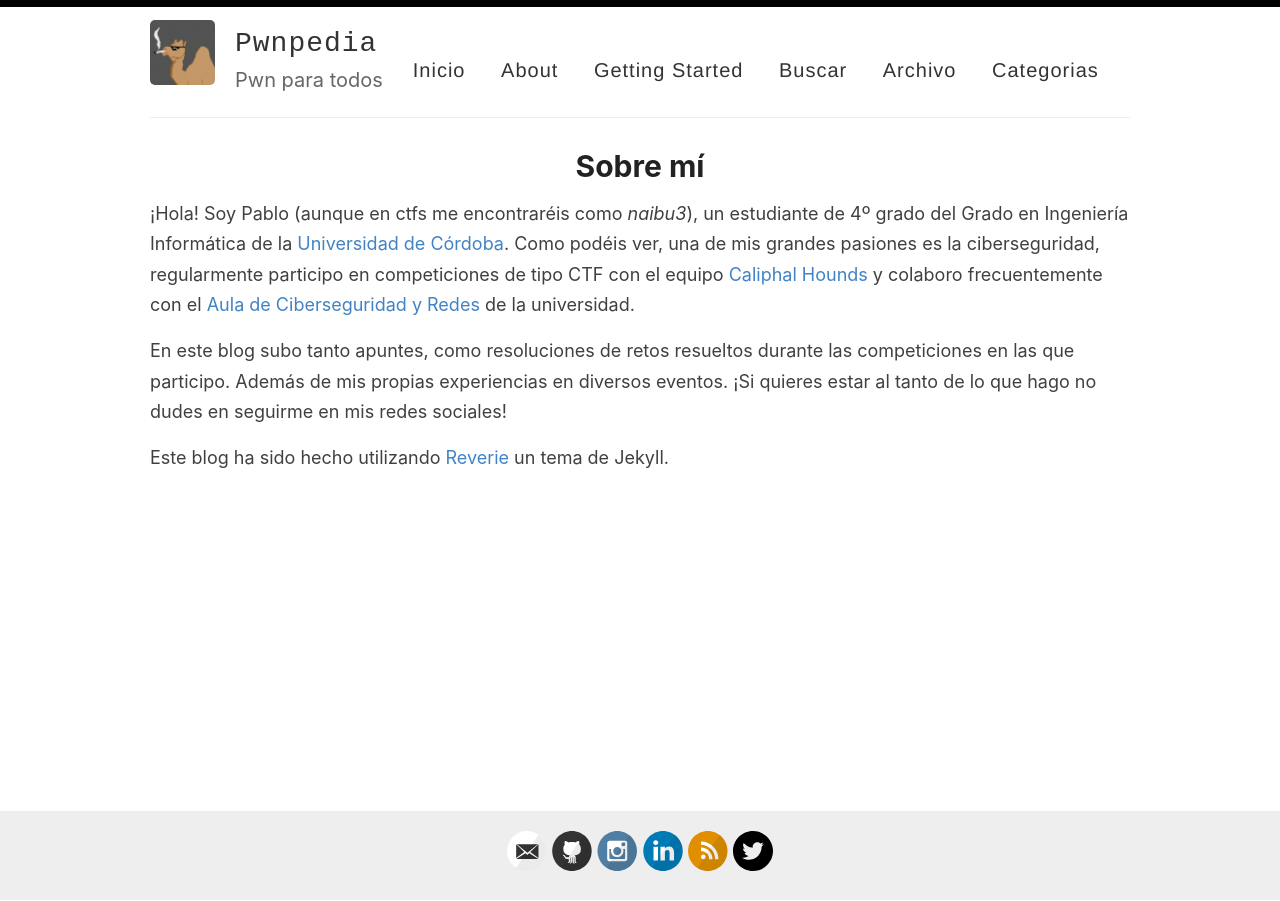
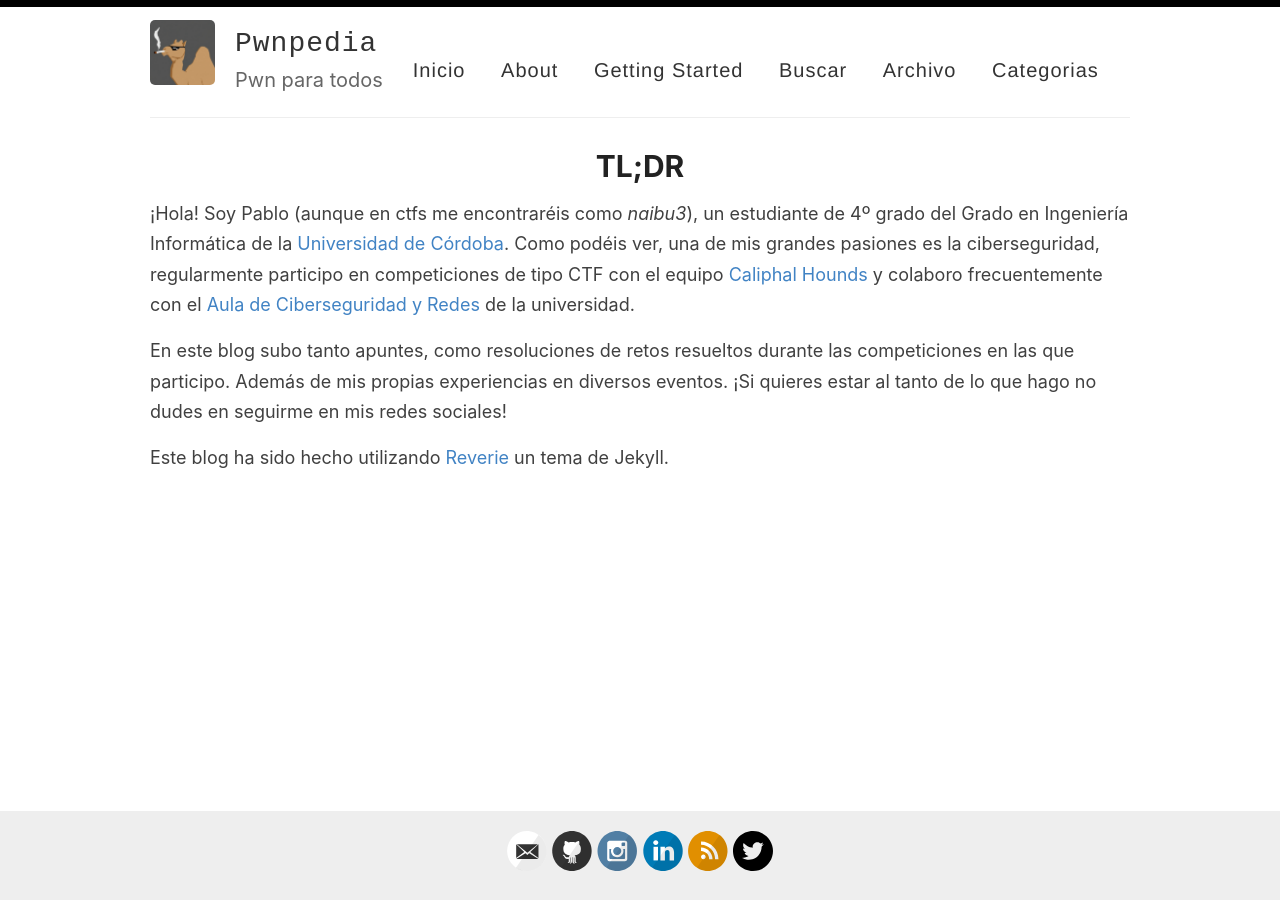
Before and after one commit to naibu3/naibu3.github.io, a Jekyll site: the page built from _pages/about.md, in a window 1280 px wide. Built offline with Jekyll 4.4.1, drawn with Linux system fonts in a browser that asks for light colours.

Commit message:
Update about.md

```diff
--- a/_pages/about.md
+++ b/_pages/about.md
@@ -1,6 +1,6 @@
 ---
 layout: page
-title: Sobre mí
+title: TL;DR
 permalink: /about/
 ---
 
```
